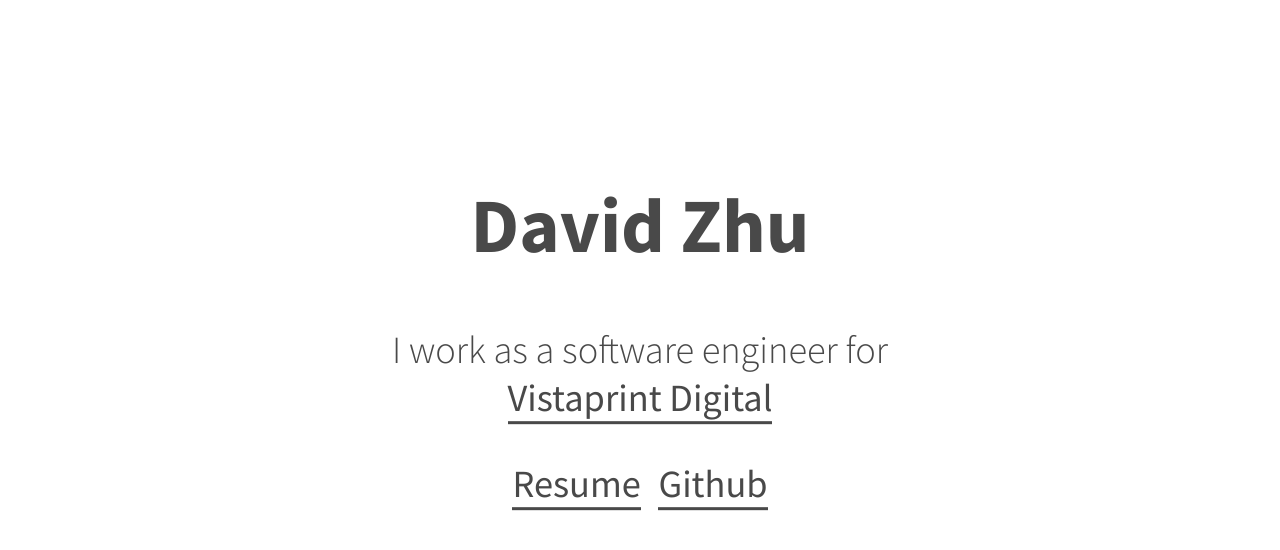
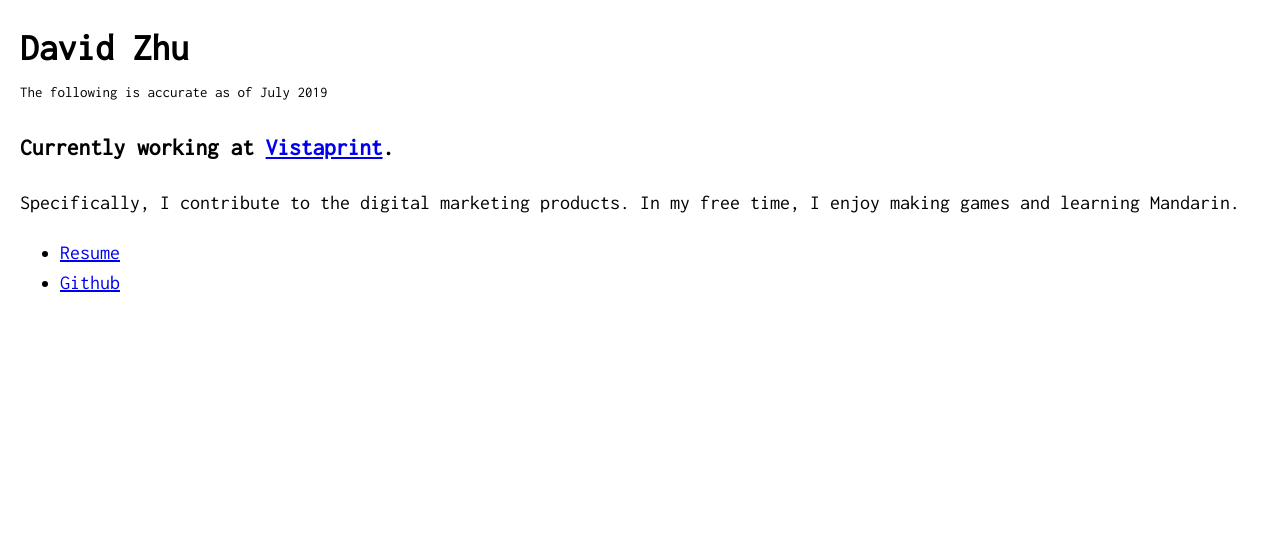
Before and after one commit to dyzhu12/dyzhu12.github.io, a plain HTML site: page index.html in a window 1280 px wide. Drawn offline with Linux system fonts and the light colour scheme.

Commit message:
2019 Updates

```diff
--- a/index.html
+++ b/index.html
@@ -1,27 +1,28 @@
 <!DOCTYPE html>
 <html>
 	<head>
-		<link href='https://fonts.googleapis.com/css?family=Source+Sans+Pro:300,400,700' rel='stylesheet' type='text/css'>
-		<link rel='stylesheet' type='text/css' href='style.css'>
+		<meta charset="utf-8">
+		<meta name="viewport" content="width=device-width, initial-scale=1, shrink-to-fit=no">
+		<title>David Zhu</title>
+		<link href="https://fonts.googleapis.com/css?family=Inconsolata&display=swap" rel="stylesheet">
+		<link rel="stylesheet" type="text/css" href="style.css">
 	</head>
 
 	<body>
-		<div id='main-container'>
+		<header>
 			<h1>David Zhu</h1>
-			<p id='description'>I work as a software engineer for <a href='http://www.vistaprint.com/digital'>Vistaprint Digital</a></p>
+			<small>The following is accurate as of July 2019</small>
+		</header>
+		<article>
+			<h3>Currently working at <a href="http://www.vistaprint.com/digital">Vistaprint</a>.</h3>
+			<p>
+				Specifically, I contribute to the digital marketing products.
+				In my free time, I enjoy making games and learning Mandarin.
+			</p>
 			<ul>
-				<li><a href='resume.pdf'>Resume</a></li>
-				<li><a href='http://github.com/dyzhu12'>Github</a></li>
+				<li><a href="resume.pdf">Resume</a></li>
+				<li><a href="http://github.com/dyzhu12">Github</a></li>
 			</ul>
-		</div>
-		<script>
-			(function(i,s,o,g,r,a,m){i['GoogleAnalyticsObject']=r;i[r]=i[r]||function(){
-			(i[r].q=i[r].q||[]).push(arguments)},i[r].l=1*new Date();a=s.createElement(o),
-			m=s.getElementsByTagName(o)[0];a.async=1;a.src=g;m.parentNode.insertBefore(a,m)
-			})(window,document,'script','//www.google-analytics.com/analytics.js','ga');
-
-			ga('create', 'UA-54997664-3', 'auto');
-			ga('send', 'pageview');
-		</script>
+		</article>
 	</body>
 </html>
--- a/style.css
+++ b/style.css
@@ -1,37 +1,31 @@
 html {
-	color: #494949;
-	font-family: 'Source Sans Pro', sans-serif;
-	font-weight: 300;
-	font-size: 3vw;
+	font-size: 16px;
+	margin: 20px;
+	line-height: 1.5;
+	font-family: Inconsolata, sans-serif;
 }
 
-
-a {
-	text-decoration: none;
-	color: #494949;
-	font-weight: 400;
-	border-bottom: solid;
-	border-bottom-width: 0.25vw;
+body {
+	margin: 0 auto;
 }
 
-a:hover {
-	color: #ccc;
+@media screen and (min-width: 48em) and (max-width: 64em) {
+	html {
+		font-size: 18px;
+	}
 }
 
-ul {
-	list-style: none;
-	padding: 0;
+@media screen and (min-width: 64em) {
+	html {
+		font-size: 20px;
+	}
 }
 
-li {
-	display: inline;
-	padding: 5px;
+h1 {
+	font-size: 1.875rem;
+	margin: 0;
 }
 
-#main-container {
-	text-align: center;
-	position: absolute;
-	top: 33%;
-	left: 50%;
-	transform: translate(-50%, -33%);
+small {
+	font-size: 0.75rem;
 }
```
Also changed, not shown: 1 other file.
